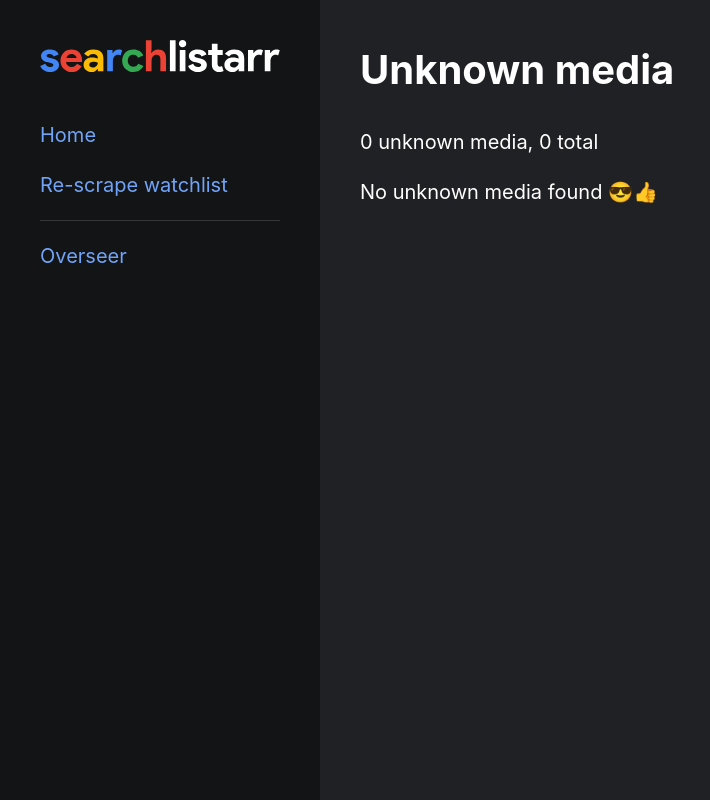
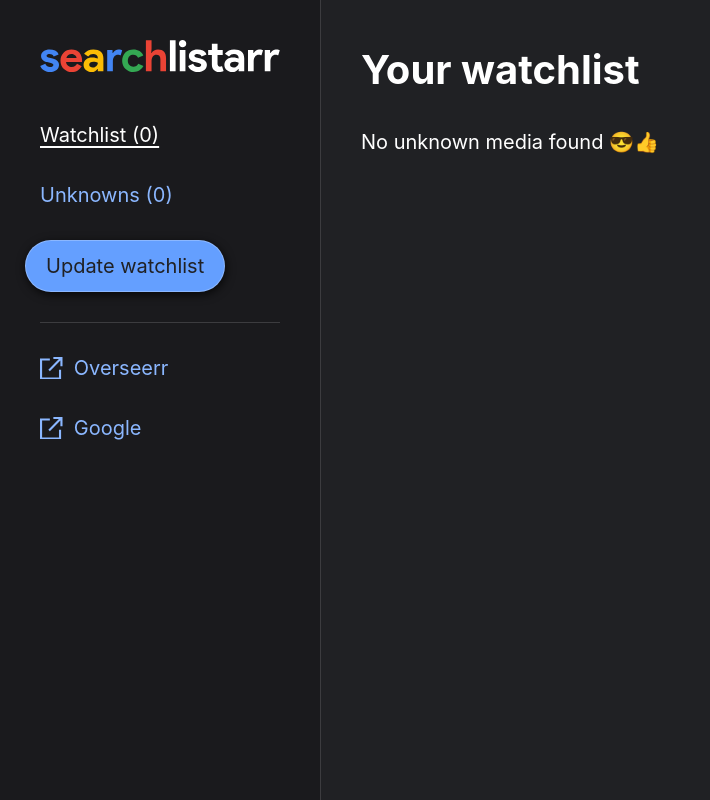
Before and after one commit to dohnutt/searchlistarr, a Node server app: page / in a window 1280 px wide. Shown: the whole page, without its empty margins (0-710 px from the left). Run offline with Node 20, Linux system fonts and the light colour scheme.

Commit message:
Separate into two pages, fine-tune queries

```diff
--- a/public/app.js
+++ b/public/app.js
@@ -9,15 +9,21 @@ function queryTmdb(e) {
 	e.preventDefault();
 	let form = e.target;
 	let button = e.submitter;
+	const data = new FormData(form);
 	startLoad(button);
 
 	fetch(form.action,
 		{
 			method: form.method,
-			body: JSON.stringify(new FormData(form)),
-			headers: {'Content-Type': 'application/json'}
+			body: JSON.stringify(Object.fromEntries(data.entries())),
+			headers: {
+				'Content-Type': 'application/json'
+			}
 		})
-		.then(res => res.body)
+		.then(response => response.json())
+		.then(result => {
+			console.log(result);
+		})
 		.finally(() => endLoad(button))
 		.catch(err => console.error(err))
 
@@ -47,7 +53,6 @@ function fullRescrape(e) {
 	fetch(form.action, {method: form.method, body: new FormData(form)})
 		.finally(() => {
 			endLoad(button);
-			window.location.reload();
 		})
 		.catch(err => console.error(err));
 
--- a/public/style.css
+++ b/public/style.css
@@ -6,7 +6,7 @@
 :root {
 	font-size: 20px;
 	--background: #202124;
-	--blue: #4285f4;
+	--blue: #649fff; /*#4285f4;*/
 	--red: #ea4336;
 	--orange: #fbbd05;
 	--green: #34a853;
@@ -34,7 +34,9 @@ a:hover, a:focus, .button-link:hover, .button-link:focus {
 
 header {
 	padding: 2rem;
-	background: rgb(0 0 0 / 40%);
+	background: rgb(0 0 0 / 20%);
+	border: 0 solid rgb(255 255 255 / 15%);
+	border-width: 0 0 1px 0;
 }
 
 main {
@@ -46,8 +48,11 @@ nav {
 	margin-top: 2rem;
 }
 
-nav > * {
-	margin: 1em 0;
+nav .is-current {
+	text-decoration: underline;
+	text-underline-position: under;
+	text-decoration-color: white;
+	color: white;
 }
 
 hr {
@@ -68,19 +73,14 @@ button {
 	border-radius: 1.5em;
 	color: var(--background);
 	background: var(--blue);
+	border: 1px solid rgb(255 255 255 / 25%);
+	box-shadow: 0.05em 0.125em 0.5em 0 rgb(0 0 0 / 75%);
 	cursor: pointer;
-	transition: color 0.2s ease, background 0.2s ease;
+	transition: color 0.2s ease, background 0.2s ease, background-image 0.2s ease;
 }
 
 button:hover, button:focus {
 	background: color-mix(in srgb, var(--blue) 75%, white)
-}
-
-button:disabled {
-	opacity: 0.333;
-	cursor: not-allowed;
-	background: #2c2d30;
-	color: white;
 }
 
 .button-link {
@@ -210,14 +243,31 @@ label, legend {
 		height: 100vh;
 		position: sticky;
 		top: 0;
+		border-width: 0 1px 0 0;
+	}
+
+	nav > * {
+		margin: 1.5em 0;
+	}
+
+	nav > a {
+		display: block;
+	}
+
+	nav > form {
+		margin-left: -0.75rem;
 	}
 }
 
 @media screen and (max-width: 991px) {
+	:root {
+		font-size: 1.125rem;
+	}
+
 	nav {
 		display: flex;
 		flex-wrap: wrap;
-		gap: 15px;
+		gap: 1em;
 		align-items: baseline;
 	}
 
--- a/server.js
+++ b/server.js
@@ -8,7 +8,7 @@ const bodyParser = require('body-parser');
 const fs = require('fs');
 const path = require('path');
 
-const { scrapeWatchlist, collectMovieData, combineWatchlists, createUnknownsFile } = require('./tmdb');
+const { scrapeWatchlist, collectMovieData, combineWatchlists, createUnknownsFile, fetchMovieData } = require('./tmdb');
 const { sendOverseerrRequest } = require('./overseerr');
 const { slugify } = require('./utils');
 
@@ -23,7 +23,8 @@ app.set('view engine', 'ejs');
 app.set('views', path.join(__dirname, 'views'));
 
 // Parse form data
-app.use(bodyParser.urlencoded({ extended: true }));
+app.use(express.json());
+app.use(express.urlencoded({ extended: true }));
 app.use(express.static('public'));
 
 // Main endpoint: display unknown items
@@ -47,24 +48,68 @@ app.get('/', (req, res) => {
 		fs.writeFileSync(watchlistFile, JSON.stringify(watchlistData));
 	}
 
-	res.render('index', { unknowns: unknownsData.data, watchlist: watchlistData.data.length });
+	res.render('index', {
+		title: 'Your watchlist',
+		movies: watchlistData.data,
+		stats: {
+			watchlist: watchlistData.data.length,
+			unknowns: unknownsData.data.length
+		},
+		nav: {
+			currentPage: 'watchlist',
+			overseerUrl: process.env.OVERSEERR_URL
+		}
+	});
+});
+
+// Main endpoint: display unknown items
+app.get('/unknowns', (req, res) => {
+	let unknownsData = { data: [] };
+	let watchlistData = { data: [] };
+
+	try {
+		unknownsData = JSON.parse(fs.readFileSync(unknownsFile, 'utf8'));
+	} catch (e) {
+		console.error('Error reading unknowns file:', e);
+		console.log('⚠️ Creating ' + unknownsFile + ' from scratch. Re-run to try again.');
+		fs.writeFileSync(unknownsFile, JSON.stringify(unknownsData));
+	}
+
+	try {
+		watchlistData = JSON.parse(fs.readFileSync(watchlistFile, 'utf8'));
+	} catch (e) {
+		console.error('Error reading watchlist file:', e);
+		console.log('⚠️ Creating ' + watchlistFile + ' from scratch. Re-run to try again.');
+		fs.writeFileSync(watchlistFile, JSON.stringify(watchlistData));
+	}
+
+	res.render('index', {
+		title: 'Unknown media',
+		movies: unknownsData.data,
+		stats: {
+			watchlist: watchlistData.data.length,
+			unknowns: unknownsData.data.length
+		},
+		nav: {
+			currentPage: 'unknowns',
+			overseerUrl: process.env.OVERSEER_URL
+		}
+	});
 });
 
 // Form submission endpoint to update unknown and re-query TMDB, then send Overseerr request.
 app.post('/query', async (req, res) => {
-	console.log(req);
-	const { id, title, releaseYear } = req.body;
-	console.log(`Update received for: ${title} (${releaseYear}) with TMDB ID: ${id}`);
-
-	// temporarily returning early.
-	return true;
+	const movie = req.body;
+	console.log(`Querying ${movie.title} (${movie.releaseYear}) - TMDB ID: ${movie.id}`);
 
 	// Re-query TMDB with updated info.
-	const updated = await collectMovieData([title], []); // second argument is empty cache here
-	const updatedMovie = updated && updated.length ? updated[0] : null;
-	if (!updatedMovie) {
-		return res.send('Failed to update record from TMDB.');
+	const updatedMovie = await fetchMovieData(movie.title, movie.googleTitle) || null;
+	if (!updatedMovie || updatedMovie.id === 0) {
+		console.log('No results for:', movie.title);
+		return res.json({success: false})
 	}
+
+	console.log('Found metadata:', updatedMovie);
 
 	// Update local watchlist cache
 	let cached = { data: [] };
@@ -75,14 +120,15 @@ app.post('/query', async (req, res) => {
 		console.log('⚠️ Creating ' + watchlistFile + ' from scratch. Re-run to try again.');
 		fs.writeFileSync(watchlistFile, JSON.stringify(cached));
 	}
-	cached.data = cached.data.map(item => {
-		if (slugify(item.title) === slugify(title)) {
-			return { ...item, ...updatedMovie };
+
+	cached.data = cached.data.map(cachedMovie => {
+		if (slugify(cachedMovie.googleTitle) == slugify(movie.googleTitle)) {
+			return { ...cachedMovie, ...updatedMovie };
 		}
-		return item;
+		return cachedMovie;
 	});
 
-	fs.writeFileSync(watchlistFile, JSON.stringify(cached, null, 2));
+	fs.writeFileSync(watchlistFile, JSON.stringify(cached));
 
 	// Remove from unknowns cache
 	let unknowns = { data: [] };
@@ -93,10 +139,19 @@ app.post('/query', async (req, res) => {
 		console.log('⚠️ Creating ' + unknownsFile + ' from scratch. Re-run to try again.');
 		fs.writeFileSync(unknownsFile, JSON.stringify(unknowns));
 	}
-	unknowns.data = unknowns.data.filter(item => slugify(item.title) !== slugify(title));
+	// remove no longer unknown data
+	//unknowns.data = unknowns.data.filter(item => slugify(item.googleTitle) !== slugify(movie.googleTitle));
+
+	unknowns.data = unknowns.data.map(unknownMovie => {
+		if (slugify(unknownMovie.googleTitle) == slugify(movie.googleTitle)) {
+			return { ...unknownMovie, ...updatedMovie };
+		}
+		return unknownMovie;
+	});
+
 	fs.writeFileSync(unknownsFile, JSON.stringify(unknowns, null, 2));
 
-	return res.status(200);
+	return res.json({success: true, data: { cached: cached.data, unknowns: unknowns.data }});
 });
 
 // Form submission endpoint to update unknown and re-query TMDB
@@ -145,7 +200,7 @@ app.post('/run', async (req, res) => {
 	// 4. Create unknowns file (this re-queries duplicates and stores people/id=0)
 	await createUnknownsFile(combined);
 
-	res.send("Process complete. Check logs and WebUI for unknowns.");
+	return res.json({success: true, message: "Process complete. Check logs and WebUI for unknowns."});
 });
 
 app.listen(PORT, () => {
--- a/views/index.ejs
+++ b/views/index.ejs
@@ -22,50 +22,65 @@
 <body>
 
 	<header>
-		<img src="searchlistarr.svg" alt="Searchlistarr" width="240" height="32">
+		<a href="/"><img src="searchlistarr.svg" alt="Searchlistarr" width="240" height="32"></a>
 
 		<nav>
-			<a href="/">Home</a>
-			<form id="full-run" action="/run" method="post"><button type="submit" class="button-link">Re-scrape watchlist<span class="icon loader dn" aria-label="Loading"> &nbsp; <svg class="spin" xmlns="http://www.w3.org/2000/svg" viewBox="0 0 512 512"><path opacity=".4" d="M0 256C0 397.4 114.6 512 256 512c94.7 0 177.5-51.5 221.7-128l-55.4-32c-33.2 57.4-95.2 96-166.3 96C150 448 64 362 64 256S150 64 256 64l0-64C114.6 0 0 114.6 0 256z"/><path d="M477.7 384c21.8-37.7 34.3-81.4 34.3-128C512 114.6 397.4 0 256 0l0 64c106 0 192 86 192 192c0 35-9.4 67.8-25.7 96l55.4 32z"/></svg></span></button></form>
+			<a href="/" class="<%= nav.currentPage === 'watchlist' ? 'is-current' : '' %>">Watchlist (<%= stats.watchlist %>)</a>
+			<a href="/unknowns" class="<%= nav.currentPage === 'unknowns' ? 'is-current' : '' %>">Unknowns (<%= stats.unknowns %>)</a>
+			<form id="full-run" action="/run" method="POST"><button type="submit">Update watchlist<span class="icon loader dn" aria-label="Loading"> &nbsp; <svg class="spin" xmlns="http://www.w3.org/2000/svg" viewBox="0 0 512 512"><path opacity=".4" d="M0 256C0 397.4 114.6 512 256 512c94.7 0 177.5-51.5 221.7-128l-55.4-32c-33.2 57.4-95.2 96-166.3 96C150 448 64 362 64 256S150 64 256 64l0-64C114.6 0 0 114.6 0 256z"/><path d="M477.7 384c21.8-37.7 34.3-81.4 34.3-128C512 114.6 397.4 0 256 0l0 64c106 0 192 86 192 192c0 35-9.4 67.8-25.7 96l55.4 32z"/></svg></span></button></form>
+
 			<hr />
-			<a href="https://tv.dohnutt.com">Overseer</a>
+
+			<a href="<%= nav.overseerUrl %>" target="_blank"><span class="icon"><svg xmlns="http://www.w3.org/2000/svg" viewBox="0 0 512 512"><path d="M328 0L304 0l0 48 24 0 102.1 0L207 271l-17 17L224 321.9l17-17 223-223L464 184l0 24 48 0 0-24 0-160 0-24L488 0 328 0zM24 32L0 32 0 56 0 488l0 24 24 0 432 0 24 0 0-24 0-176 0-24-48 0 0 24 0 152L48 464 48 80l152 0 24 0 0-48-24 0L24 32z"/></svg> &nbsp; </span>Overseerr</a>
+
+			<a href="https://google.ca/search?q=my+watchlist" target="_blank"><span class="icon"><svg xmlns="http://www.w3.org/2000/svg" viewBox="0 0 512 512"><path d="M328 0L304 0l0 48 24 0 102.1 0L207 271l-17 17L224 321.9l17-17 223-223L464 184l0 24 48 0 0-24 0-160 0-24L488 0 328 0zM24 32L0 32 0 56 0 488l0 24 24 0 432 0 24 0 0-24 0-176 0-24-48 0 0 24 0 152L48 464 48 80l152 0 24 0 0-48-24 0L24 32z"/></svg> &nbsp; </span>Google</a>
+
 		</nav>
 	</header>
 
 	<main>
 
-		<h1 style="margin-top: 0;">Unknown media</h1>
-		<p><%= unknowns.length %> unknown media, <%= watchlist %> total</p>
+		<h1 style="margin-top: 0;"><%= title %></h1>
 
-		<% if (unknowns.length === 0) { %>
+		<% if (movies.length === 0) { %>
 			<p>No unknown media found 😎👍</p>
 		<% } else { %>
-			<% unknowns.forEach(function(movie, i) { %>
-				<form action="/query" id="movie-<%= i %>" method="post" class="movie">
+			<% movies.forEach(function(movie, i) { %>
+				<form action="/query" id="movie-<%= i %>" method="POST" class="movie <%= movie.id ? '' : 'is-unknown' %>">
+					<input type="hidden" name="googleTitle" value="<%= movie.googleTitle %>" />
+
+					<% if (movie.unknownStatus) { %>
+						<small class="unknown-status opacity-muted">
+							<%= movie.unknownStatus %>
+							&nbsp;
+							<a href="<%= movie.googleSearchUrl %>" target="_blank"><span class="icon"><svg xmlns="http://www.w3.org/2000/svg" viewBox="0 0 512 512"><path d="M328 0L304 0l0 48 24 0 102.1 0L207 271l-17 17L224 321.9l17-17 223-223L464 184l0 24 48 0 0-24 0-160 0-24L488 0 328 0zM24 32L0 32 0 56 0 488l0 24 24 0 432 0 24 0 0-24 0-176 0-24-48 0 0 24 0 152L48 464 48 80l152 0 24 0 0-48-24 0L24 32z"/></svg></span></a>
+						</small>
+					<% } %>
+
 					<fieldset>
 						<label for="title">Title:</label>
 						<textarea type="text" name="title" placeholder="A Space Odyssey"><%= movie.title %></textarea>
 					</fieldset>
 					<fieldset>
 						<label for="releaseYear">Release year</label>
-						<input type="text" name="releaseYear" value="<%= movie.releaseYear %>" placeholder="2001" width="100">
+						<input type="text" name="releaseYear" value="<%= movie.releaseYear %>" placeholder="2001" width="100" />
 					</fieldset>
 					<fieldset>
 						<legend>Type</legend>
 
 						<div class="radios">
-							<label for="mediaType_movie_<%= i %>"><input type="radio" name="mediaType" id="mediaType_movie_<%= i %>" value="movie" checked> Movie</label>
-							<label for="mediaType_tv_<%= i %>"><input type="radio" name="mediaType" id="mediaType_tv_<%= i %>" value="tv"> TV</label>
+							<label for="mediaType_movie_<%= i %>"><input type="radio" name="mediaType" id="mediaType_movie_<%= i %>" value="movie" <%= movie.mediaType === 'movie' ? 'checked' : '' %> /> Movie</label>
+							<label for="mediaType_tv_<%= i %>"><input type="radio" name="mediaType" id="mediaType_tv_<%= i %>" value="tv" <%= movie.mediaType === 'tv' ? 'checked' : '' %> /> TV</label>
 						</div>
 					</fieldset>
 					<fieldset>
 						<label for="id">TMDB ID (optional)</label>
-						<input type="text" name="id" value="<%= movie.id > 0 ? movie.id : '' %>" width="100">
+						<input type="text" name="id" value="<%= movie.id > 0 ? movie.id : '' %>" width="100" />
 					</fieldset>
 
 					<button type="submit"><span class="icon"><svg xmlns="http://www.w3.org/2000/svg" viewBox="0 0 512 512"><path d="M368 208A160 160 0 1 0 48 208a160 160 0 1 0 320 0zM337.1 371.1C301.7 399.2 256.8 416 208 416C93.1 416 0 322.9 0 208S93.1 0 208 0S416 93.1 416 208c0 48.8-16.8 93.7-44.9 129.1l124 124 17 17L478.1 512l-17-17-124-124z"/></svg> </span> Query TMDB<span class="icon loader dn" aria-label="Loading"> &nbsp; <svg class="spin" xmlns="http://www.w3.org/2000/svg" viewBox="0 0 512 512"><path opacity=".4" d="M0 256C0 397.4 114.6 512 256 512c94.7 0 177.5-51.5 221.7-128l-55.4-32c-33.2 57.4-95.2 96-166.3 96C150 448 64 362 64 256S150 64 256 64l0-64C114.6 0 0 114.6 0 256z"/><path d="M477.7 384c21.8-37.7 34.3-81.4 34.3-128C512 114.6 397.4 0 256 0l0 64c106 0 192 86 192 192c0 35-9.4 67.8-25.7 96l55.4 32z"/></svg></span></button>
 
-					<button type="button" class="js-request button-overseerr" id="request-<%= i %>" <%= movie.id.length ? '' : 'disabled' %>><span class="icon"><svg xmlns="http://www.w3.org/2000/svg" viewBox="0 0 448 512"><path d="M241 345l-17 17-17-17L79 217l-17-17L96 166.1l17 17 87 87L200 24l0-24 48 0 0 24 0 246.1 87-87 17-17L385.9 200l-17 17L241 345zM48 344l0 120 352 0 0-120 0-24 48 0 0 24 0 144 0 24-24 0L24 512 0 512l0-24L0 344l0-24 48 0 0 24z"/></svg> </span> Request<span class="icon loader dn" aria-label="Loading"> &nbsp; <svg class="spin" xmlns="http://www.w3.org/2000/svg" viewBox="0 0 512 512"><path opacity=".4" d="M0 256C0 397.4 114.6 512 256 512c94.7 0 177.5-51.5 221.7-128l-55.4-32c-33.2 57.4-95.2 96-166.3 96C150 448 64 362 64 256S150 64 256 64l0-64C114.6 0 0 114.6 0 256z"/><path d="M477.7 384c21.8-37.7 34.3-81.4 34.3-128C512 114.6 397.4 0 256 0l0 64c106 0 192 86 192 192c0 35-9.4 67.8-25.7 96l55.4 32z"/></svg></span></button>
+					<button type="button" class="js-request button-overseerr" id="request-<%= i %>" <%= movie.id ? '' : 'disabled' %>><span class="icon"><svg xmlns="http://www.w3.org/2000/svg" viewBox="0 0 448 512"><path d="M241 345l-17 17-17-17L79 217l-17-17L96 166.1l17 17 87 87L200 24l0-24 48 0 0 24 0 246.1 87-87 17-17L385.9 200l-17 17L241 345zM48 344l0 120 352 0 0-120 0-24 48 0 0 24 0 144 0 24-24 0L24 512 0 512l0-24L0 344l0-24 48 0 0 24z"/></svg> </span> Request<span class="icon loader dn" aria-label="Loading"> &nbsp; <svg class="spin" xmlns="http://www.w3.org/2000/svg" viewBox="0 0 512 512"><path opacity=".4" d="M0 256C0 397.4 114.6 512 256 512c94.7 0 177.5-51.5 221.7-128l-55.4-32c-33.2 57.4-95.2 96-166.3 96C150 448 64 362 64 256S150 64 256 64l0-64C114.6 0 0 114.6 0 256z"/><path d="M477.7 384c21.8-37.7 34.3-81.4 34.3-128C512 114.6 397.4 0 256 0l0 64c106 0 192 86 192 192c0 35-9.4 67.8-25.7 96l55.4 32z"/></svg></span></button>
 				</form>
 			<% }); %>
 		<% } %>
```
Also changed, not shown: other parts of public/style.css (+41 -8 lines), tmdb.js (+30 -14 lines).
